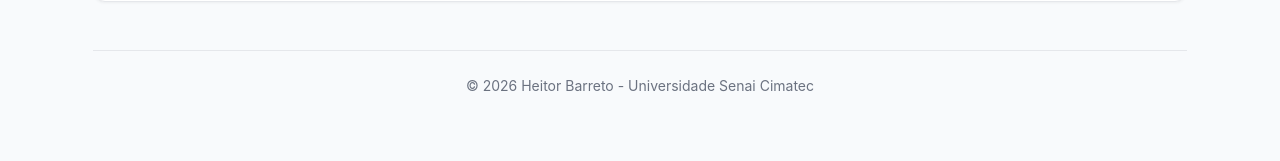
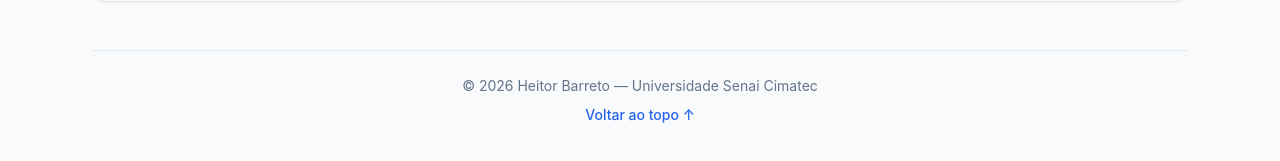
Before and after one commit to Heitorab06/Desenvolvimento-FullStack, a React (Vite) app in the folder roteiro_pratica/: page / in a window 1280 px wide. Shown: the part 6891-7052 px from the top of the page. Built offline with nearby package versions, Linux system fonts and the light colour scheme.

Commit message:
refactor: criar componente de rodape

```diff
--- a/roteiro_pratica/src/App.jsx
+++ b/roteiro_pratica/src/App.jsx
@@ -1,6 +1,7 @@
 import { useState } from 'react'
 import './App.css'
 import Cabecalho from './components/Cabecalho';
+import Rodape from './components/Rodape';
 import Card from './components/Card';
 import { listaAtividades } from './data/atividades';
 
@@ -69,16 +70,7 @@ export default function App() {
         </section>
       </main>
 
-      <footer style={{
-        textAlign: 'center',
-        marginTop: '3rem',
-        padding: '1.5rem',
-        borderTop: '1px solid #e5e7eb',
-        color: '#6b7280',
-        fontSize: '0.875rem'
-      }}>
-        <p>© 2026 Heitor Barreto - Universidade Senai Cimatec</p>
-      </footer>
+      <Rodape />
     </div>
   );
 }
--- /dev/null
+++ b/roteiro_pratica/src/components/Rodape.jsx
@@ -0,0 +1,16 @@
+export default function Rodape() {
+  const anoAtual = new Date().getFullYear();
+
+  return (
+    <footer className="rodape-container">
+      <p style={{ margin: '0 0 0.5rem 0' }}>
+        © {anoAtual} Heitor Barreto — Universidade Senai Cimatec
+      </p>
+      <p style={{ margin: 0 }}>
+        <a href="#inicio" style={{ color: 'var(--primary)', textDecoration: 'none', fontWeight: '500' }}>
+          Voltar ao topo ↑
+        </a>
+      </p>
+    </footer>
+  );
+}
```
